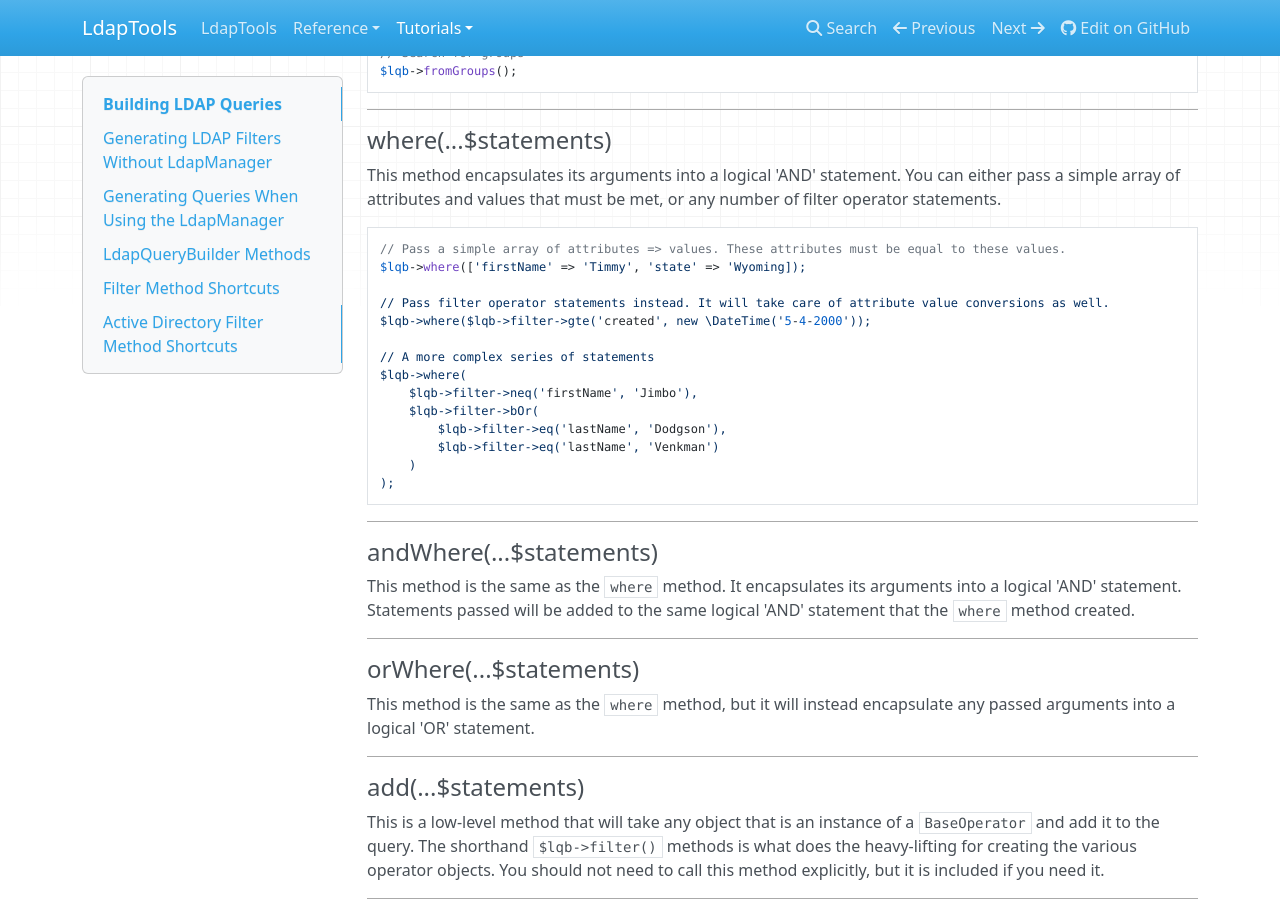
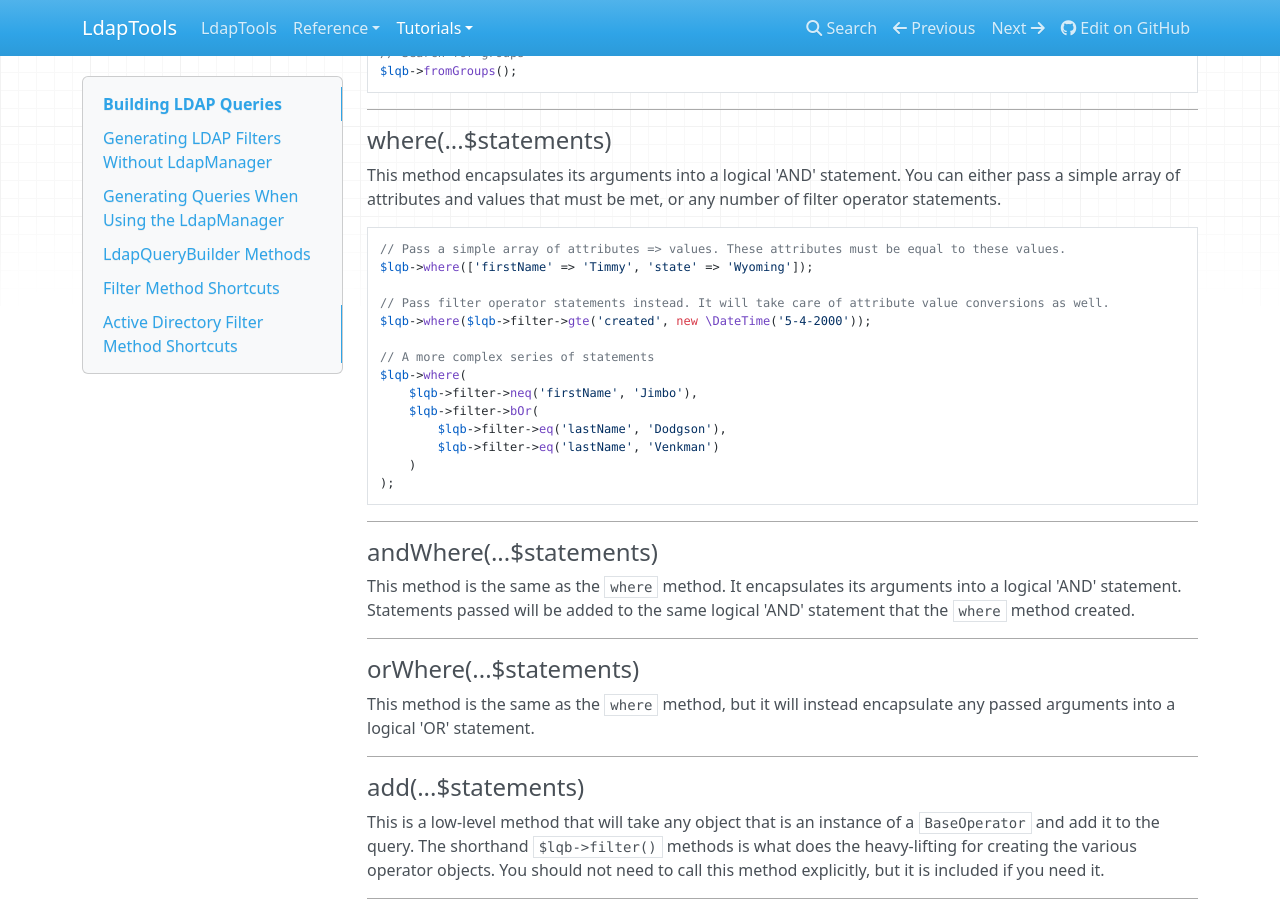
Before and after one commit to ldaptools/ldaptools, an MkDocs documentation site: the page built from docs/en/tutorials/building-ldap-queries.md, in a window 1280 px wide and 900 px high, scrolled down 2263 px. Built offline with MkDocs 1.6.1, drawn with Linux system fonts in a browser that asks for light colours; nearby versions of some CDN libraries.

Commit message:
Correct the array syntax in the docs.

````diff
--- a/docs/en/tutorials/building-ldap-queries.md
+++ b/docs/en/tutorials/building-ldap-queries.md
@@ -126,7 +126,7 @@ and values that must be met, or any number of filter operator statements.
 
 ```php
 // Pass a simple array of attributes => values. These attributes must be equal to these values.
-$lqb->where(['firstName' => 'Timmy', 'state' => 'Wyoming]);
+$lqb->where(['firstName' => 'Timmy', 'state' => 'Wyoming']);
 
 // Pass filter operator statements instead. It will take care of attribute value conversions as well.
 $lqb->where($lqb->filter->gte('created', new \DateTime('5-4-2000'));
````
